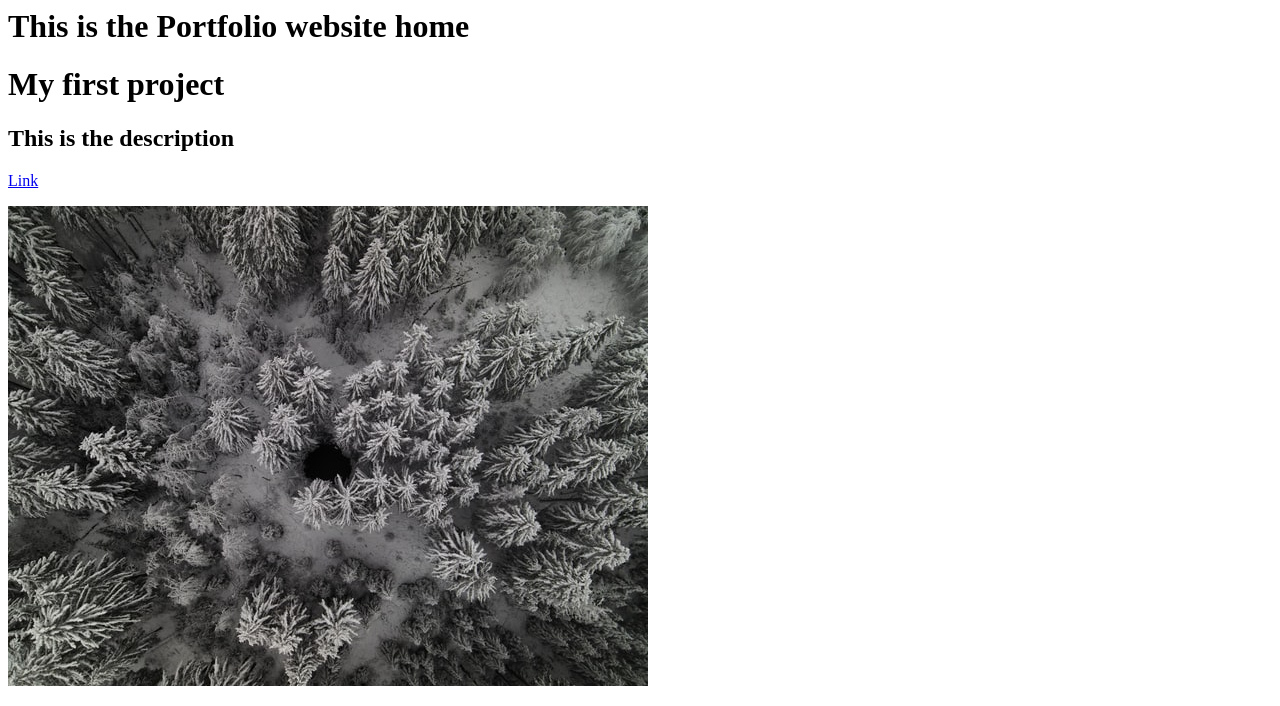
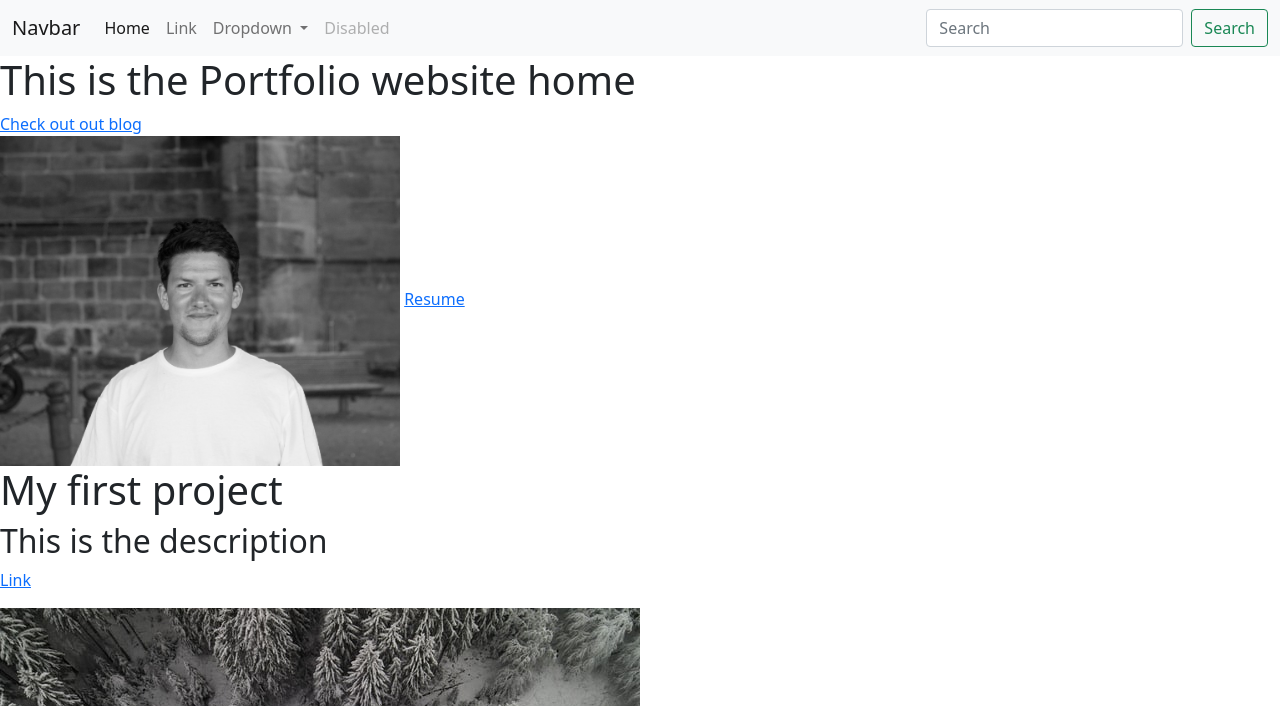
Before and after one commit to rsalazarhanson/personal_portfolio_v2, a Django app: page / in a window 1280 px wide. Shown: the top 706 px of the page. Run offline with Django 3.2, Linux system fonts and the light colour scheme; data comes from the database, SQL or seed files in the repository; both versions use the stored data as it was after the commit.

Commit message:
static files and linking pages

```diff
--- a/blog/models.py
+++ b/blog/models.py
@@ -5,3 +5,6 @@ class Blog(models.Model):
     subtitle = models.TextField(max_length=250)
     date = models.DateField()
     body = models.TextField(max_length=2500)
+
+    def __str__(self):
+        return self.title
--- a/blog/urls.py
+++ b/blog/urls.py
@@ -1,6 +1,9 @@
 from django.urls import path
 from . import views
 
+app_name = 'blog'
+
 urlpatterns = [
     path('', views.all_blogs, name='all_blogs'),
+    path('<int:blog_id>/', views.detail, name="detail"),
 ]
--- a/portfolio/models.py
+++ b/portfolio/models.py
@@ -5,3 +5,6 @@ class Project(models.Model):
     description = models.TextField(max_length=250)
     image = models.ImageField(upload_to='portfolio/images/')
     url = models.URLField(blank=True)
+
+    def __str__(self):
+        return self.title
--- /dev/null
+++ b/portfolio/templates/portfolio/base.html
@@ -0,0 +1,66 @@
+<!doctype html>
+<html lang="en">
+  <head>
+    <!-- Required meta tags -->
+    <meta charset="utf-8">
+    <meta name="viewport" content="width=device-width, initial-scale=1">
+
+    <!-- Bootstrap CSS -->
+    <link href="https://cdn.jsdelivr.net/npm/bootstrap@5.0.0-beta1/dist/css/bootstrap.min.css" rel="stylesheet" integrity="sha384-giJF6kkoqNQ00vy+HMDP7azOuL0xtbfIcaT9wjKHr8RbDVddVHyTfAAsrekwKmP1" crossorigin="anonymous">
+
+    <title>Hello, world!</title>
+  </head>
+  <body>
+    <nav class="navbar navbar-expand-lg navbar-light bg-light">
+        <div class="container-fluid">
+            <a class="navbar-brand" href="#">Navbar</a>
+            <button class="navbar-toggler" type="button" data-bs-toggle="collapse" data-bs-target="#navbarSupportedContent" aria-controls="navbarSupportedContent" aria-expanded="false" aria-label="Toggle navigation">
+            <span class="navbar-toggler-icon"></span>
+            </button>
+            <div class="collapse navbar-collapse" id="navbarSupportedContent">
+            <ul class="navbar-nav me-auto mb-2 mb-lg-0">
+                <li class="nav-item">
+                <a class="nav-link active" aria-current="page" href="#">Home</a>
+                </li>
+                <li class="nav-item">
+                <a class="nav-link" href="#">Link</a>
+                </li>
+                <li class="nav-item dropdown">
+                <a class="nav-link dropdown-toggle" href="#" id="navbarDropdown" role="button" data-bs-toggle="dropdown" aria-expanded="false">
+                    Dropdown
+                </a>
+                <ul class="dropdown-menu" aria-labelledby="navbarDropdown">
+                    <li><a class="dropdown-item" href="#">Action</a></li>
+                    <li><a class="dropdown-item" href="#">Another action</a></li>
+                    <li><hr class="dropdown-divider"></li>
+                    <li><a class="dropdown-item" href="#">Something else here</a></li>
+                </ul>
+                </li>
+                <li class="nav-item">
+                <a class="nav-link disabled" href="#" tabindex="-1" aria-disabled="true">Disabled</a>
+                </li>
+            </ul>
+            <form class="d-flex">
+                <input class="form-control me-2" type="search" placeholder="Search" aria-label="Search">
+                <button class="btn btn-outline-success" type="submit">Search</button>
+            </form>
+            </div>
+        </div>
+    </nav>
+
+    {% block content %}
+
+    {% endblock%}
+
+    <!-- Optional JavaScript; choose one of the two! -->
+
+    <!-- Option 1: Bootstrap Bundle with Popper -->
+    <script src="https://cdn.jsdelivr.net/npm/bootstrap@5.0.0-beta1/dist/js/bootstrap.bundle.min.js" integrity="sha384-ygbV9kiqUc6oa4msXn9868pTtWMgiQaeYH7/t7LECLbyPA2x65Kgf80OJFdroafW" crossorigin="anonymous"></script>
+
+    <!-- Option 2: Separate Popper and Bootstrap JS -->
+    <!--
+    <script src="https://cdn.jsdelivr.net/npm/@popperjs/core@2.5.4/dist/umd/popper.min.js" integrity="sha384-q2kxQ16AaE6UbzuKqyBE9/u/KzioAlnx2maXQHiDX9d4/zp8Ok3f+M7DPm+Ib6IU" crossorigin="anonymous"></script>
+    <script src="https://cdn.jsdelivr.net/npm/bootstrap@5.0.0-beta1/dist/js/bootstrap.min.js" integrity="sha384-pQQkAEnwaBkjpqZ8RU1fF1AKtTcHJwFl3pblpTlHXybJjHpMYo79HY3hIi4NKxyj" crossorigin="anonymous"></script>
+    -->
+  </body>
+</html>
--- a/portfolio/templates/portfolio/home.html
+++ b/portfolio/templates/portfolio/home.html
@@ -1,4 +1,17 @@
+{% extends 'portfolio/base.html' %}
+
+{% block content %}
+
     <h1>This is the Portfolio website home</h1>
+
+    {% load static %}
+
+    <a href="{% url 'blog:all_blogs' %}">Check out out blog</a>
+    <br>
+
+    <img src="{% static 'portfolio/IMG_2539-1.jpg' %}" alt="" width="400">
+
+    <a href="{% static 'portfolio/resume.pdf' %}">Resume</a>
 
     {% for project in projects %}
 
@@ -10,3 +23,5 @@
         <img src="{{ project.image.url }}" alt="">
 
     {% endfor %}
+
+{% endblock %}
--- a/portfolio/views.py
+++ b/portfolio/views.py
@@ -2,6 +2,5 @@ from django.shortcuts import render
 from .models import Project
 
 def home(request):
-
     projects = Project.objects.all()
     return render(request, 'portfolio/home.html', {'projects': projects})
```
Also changed, not shown: blog/templates/blog/all_blogs.html (+16 -7 lines), blog/templates/blog/detail.html (added, +15 -0 lines), blog/views.py (+6 -2 lines), db.sqlite3, portfolio/static/portfolio/IMG_2539-1.jpg (added), 1 other file. Lines whose indentation alone changed are shown as unchanged.
